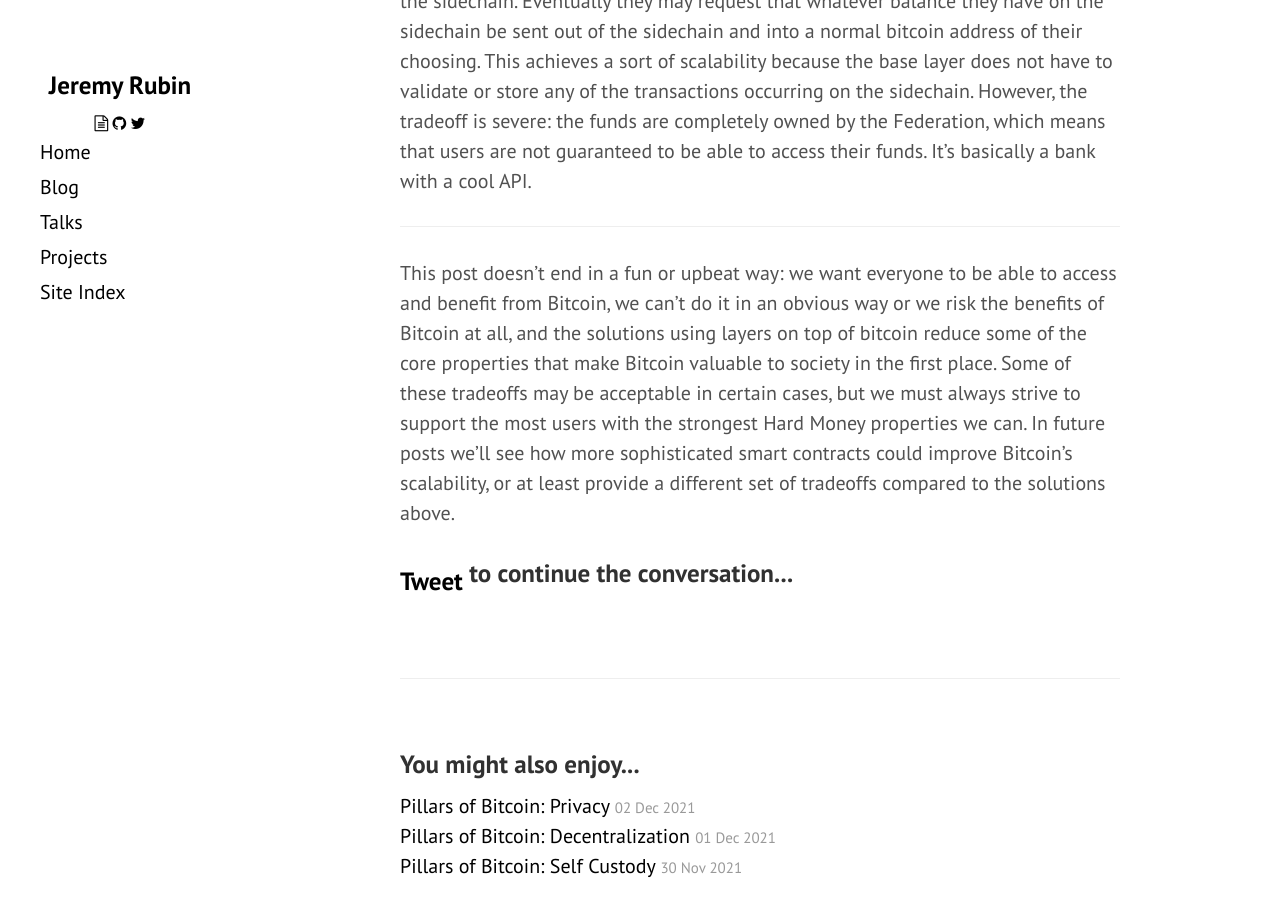
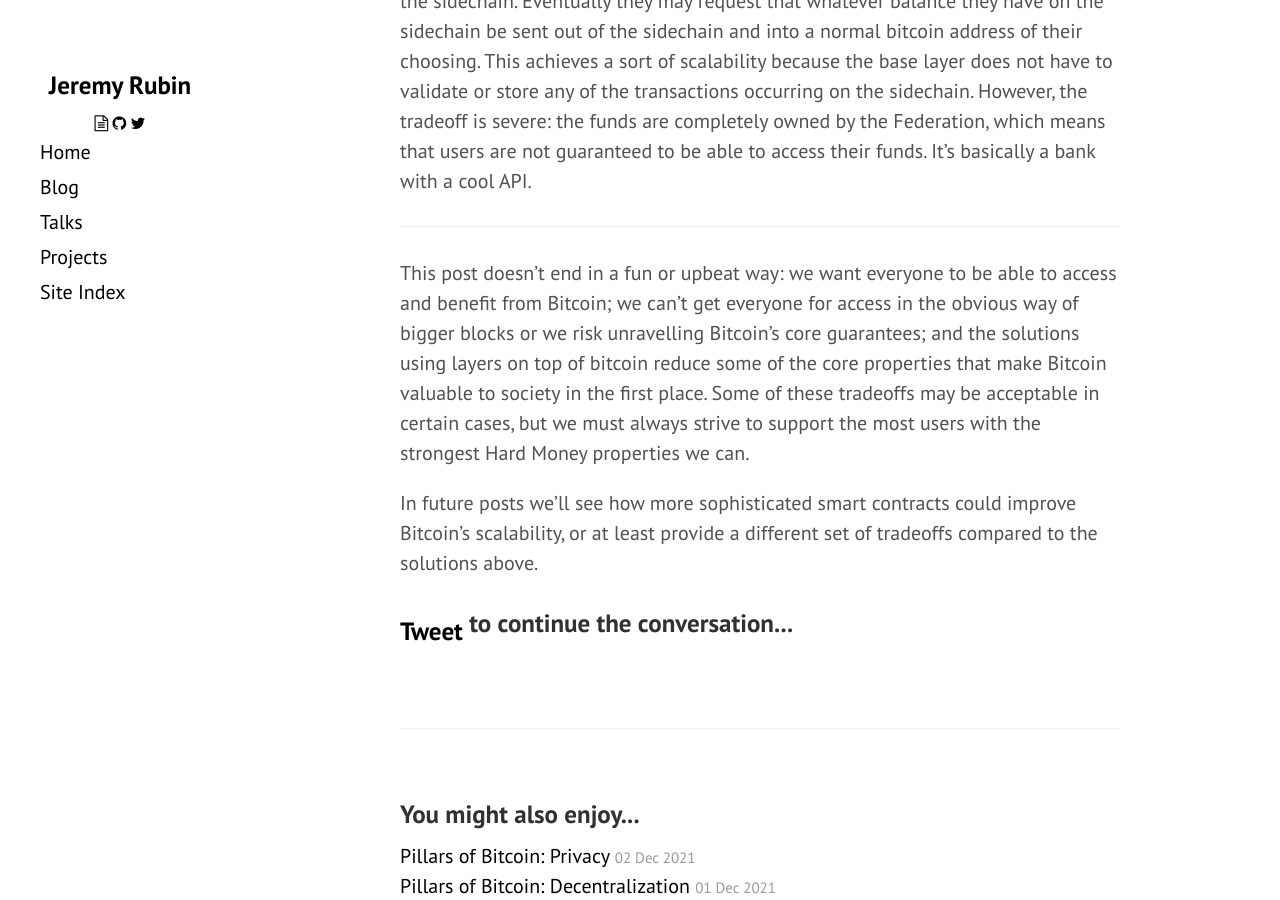
Before and after one commit to JeremyRubin/rubin.io, a Jekyll site: the page built from bitcoin/_posts/0000-00-00-advent-2.md, in a window 1280 px wide and 900 px high, scrolled down 3160 px. Built offline with Jekyll 4.4.1, drawn with Linux system fonts in a browser that asks for light colours; comment, search, counter and statistics services are not loaded; some of the changed text lies outside the part shown.

Commit message:
fix some typos

```diff
--- a/bitcoin/_posts/0000-00-00-advent-2.md
+++ b/bitcoin/_posts/0000-00-00-advent-2.md
@@ -130,11 +130,13 @@ cool API.
 <hr>
 
 This post doesn't end in a fun or upbeat way: we want everyone to be able to
-access and benefit from Bitcoin, we can't do it in an obvious way or we risk
-the benefits of Bitcoin at all, and the solutions using layers on top of
-bitcoin reduce some of the core properties that make Bitcoin valuable to
-society in the first place. Some of these tradeoffs may be acceptable in
-certain cases, but we must always strive to support the most users with the
-strongest Hard Money properties we can. In future posts we'll see how more
-sophisticated smart contracts could improve Bitcoin's scalability, or at least
-provide a different set of tradeoffs compared to the solutions above.
+access and benefit from Bitcoin; we can't get everyone for access in the obvious
+way of bigger blocks or we risk unravelling Bitcoin's core guarantees; and the
+solutions using layers on top of bitcoin reduce some of the core properties that
+make Bitcoin valuable to society in the first place. Some of these tradeoffs may
+be acceptable in certain cases, but we must always strive to support the most
+users with the strongest Hard Money properties we can.
+
+In future posts we'll see how more sophisticated smart contracts could improve
+Bitcoin's scalability, or at least provide a different set of tradeoffs compared
+to the solutions above.
```
Also changed, not shown: other parts of bitcoin/_posts/0000-00-00-advent-2.md (+1 -1 lines), bitcoin/_posts/0000-00-00-advent-5.md (+1 -1 lines).
